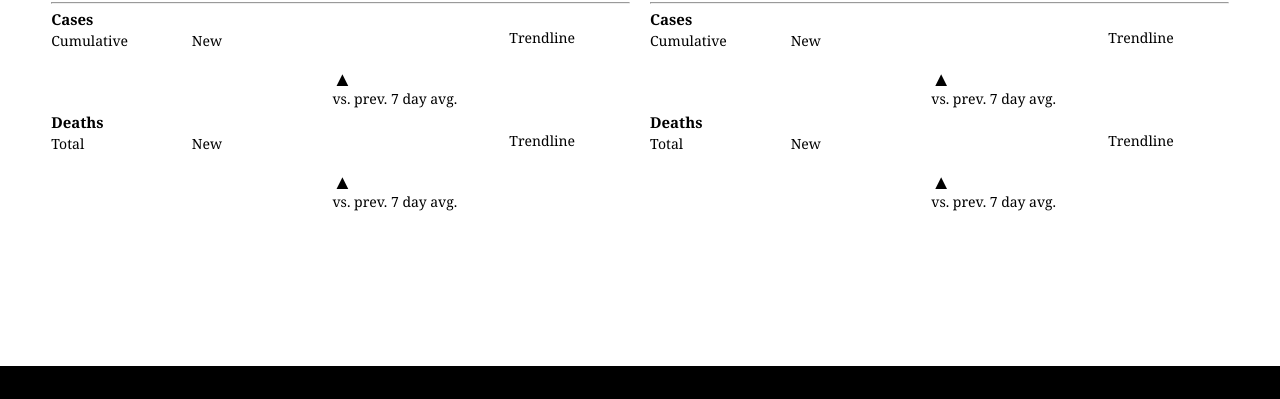
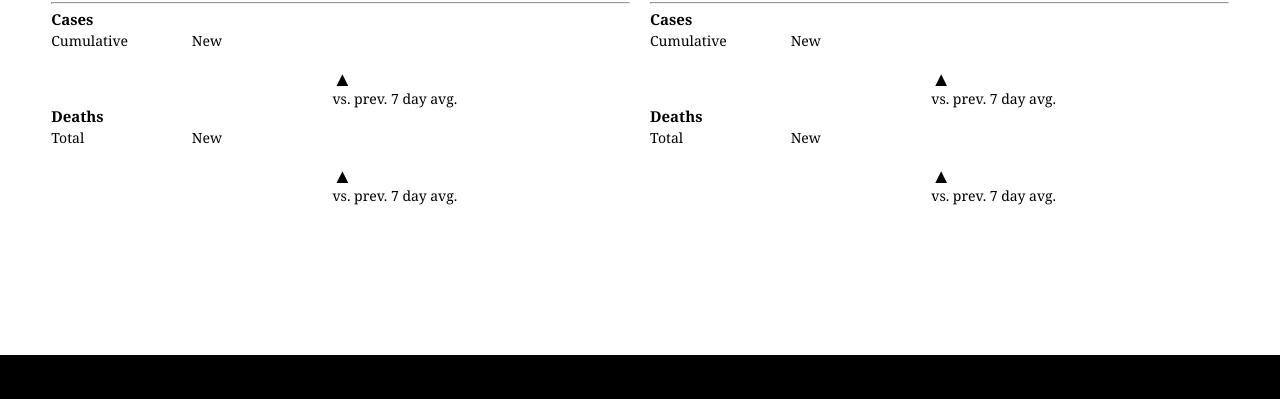
Before and after one commit to garretthaas/covid-dashboard, a website built with webpack: page index.html in a window 1280 px wide. Shown: the part 698-1097 px from the top of the page. Built offline with nearby package versions, Linux system fonts and the light colour scheme; no server answers.

Commit message:
paceOptions tweak

```diff
--- a/index.html
+++ b/index.html
@@ -108,7 +108,7 @@
             <p data-item="title">vs. prev. 7 day avg.</p>
           </div>
           <div class="grid-item trendline" data-item="trend-line">
-            <p>Trendline</p></div>
+            <p></p></div>
         </div>
         <!--LA Deaths-->
         <h3 data-item="title">Deaths</h3>
@@ -126,7 +126,7 @@
             <p data-item="title">vs. prev. 7 day avg.</p>
           </div>
           <div class="grid-item trendline" data-item="trend-line">
-            <p>Trendline</p></div>
+            <p></p></div>
         </div>
       </article>
 
@@ -150,7 +150,7 @@
             <p data-item="title">vs. prev. 7 day avg.</p>
           </div>
           <div class="grid-item trendline" data-item="trend-line">
-            <p>Trendline</p></div>
+            <p></p></div>
         </div>
         <!--Lorain Deaths-->
         <h3 data-item="title">Deaths</h3>
@@ -168,7 +168,7 @@
             <p data-item="title">vs. prev. 7 day avg.</p>
           </div>
           <div class="grid-item trendline" data-item="trend-line">
-            <p>Trendline</p></div>
+            <p></p></div>
         </div>
       </article>
     </section>
```
